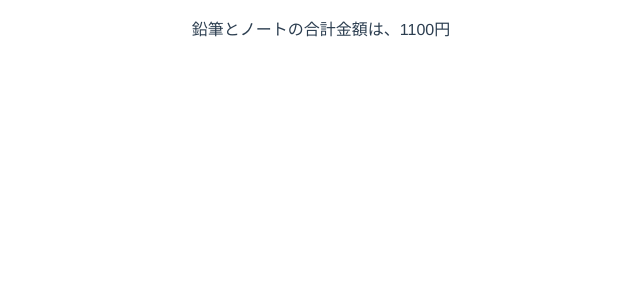
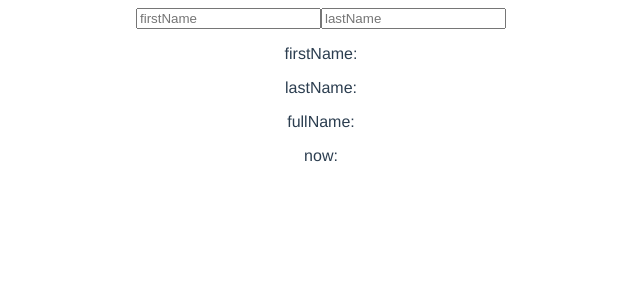
Before and after one commit to KeitaTaniuchi/vue-test, a Vue app: page / in a window 1280 px wide. Shown: the top 300 px of the page, without its empty margins (319-959 px from the left). Built offline with nearby package versions, Linux system fonts and the light colour scheme.

Commit message:
watchオプション学習用コード作成

```diff
--- a/src/views/Home.vue
+++ b/src/views/Home.vue
@@ -1,6 +1,11 @@
 <template>
   <div>
-    <p>{{ `鉛筆とノートの合計金額は、${totalPrice}円` }}</p>
+    <input v-model="firstName" placeholder="firstName" />
+    <input v-model="lastName" placeholder="lastName" />
+    <p>firstName: {{ firstName }}</p>
+    <p>lastName: {{ lastName }}</p>
+    <p>fullName: {{ fullName }}</p>
+    <p>now: {{ now }}</p>
   </div>
 </template>
 
@@ -8,25 +13,27 @@
 export default {
   data() {
     return {
-      items: [
-        {
-          name: "鉛筆",
-          price: 300,
-          quantity: 1,
-        },
-        {
-          name: "ノート",
-          price: 400,
-          quantity: 2,
-        },
-      ],
+      firstName: "",
+      lastName: "",
+      fullName: "",
+      now: "",
     };
   },
-  computed: {
-    totalPrice: function () {
-      return this.items.reduce((sum, item) => {
-        return sum + item.price * item.quantity;
-      }, 0);
+  watch: {
+    // firstName/lastName/now: 監視対象のプロパティ名
+    // newValue: 更新後のプロパティの値
+    // oldValue: 更新前のプロパティの値
+    firstName: function (newValue, oldValue) {
+      console.log(newValue, oldValue);
+      this.fullName = newValue + " " + this.lastName;
+    },
+    lastName: function (newValue, oldValue) {
+      console.log(newValue, oldValue);
+      this.fullName = this.firstName + " " + newValue;
+    },
+    // 監視しているが、値に変化がないので変更されることはない
+    now: function () {
+      return Date.now();
     },
   },
 };
```
